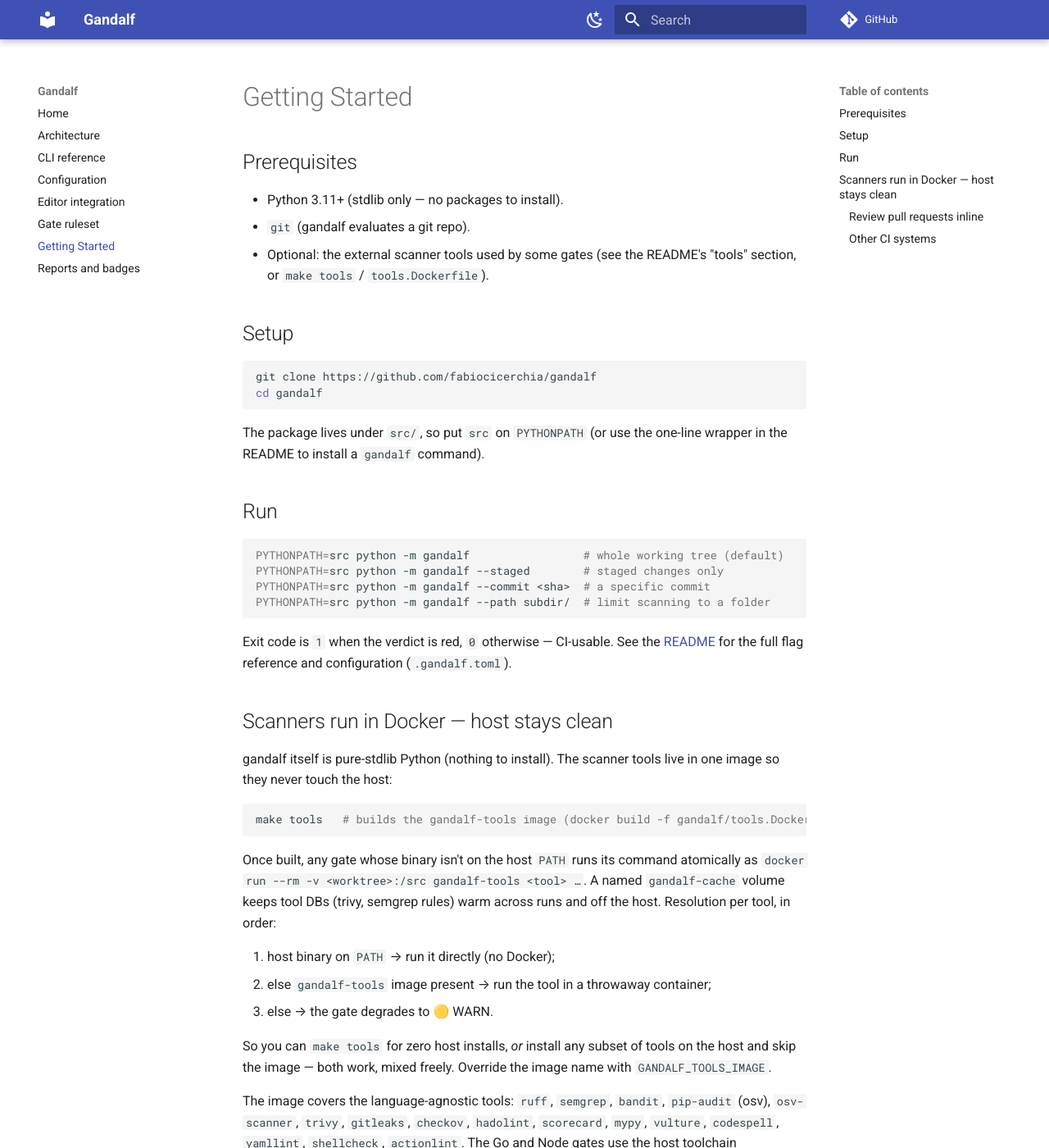
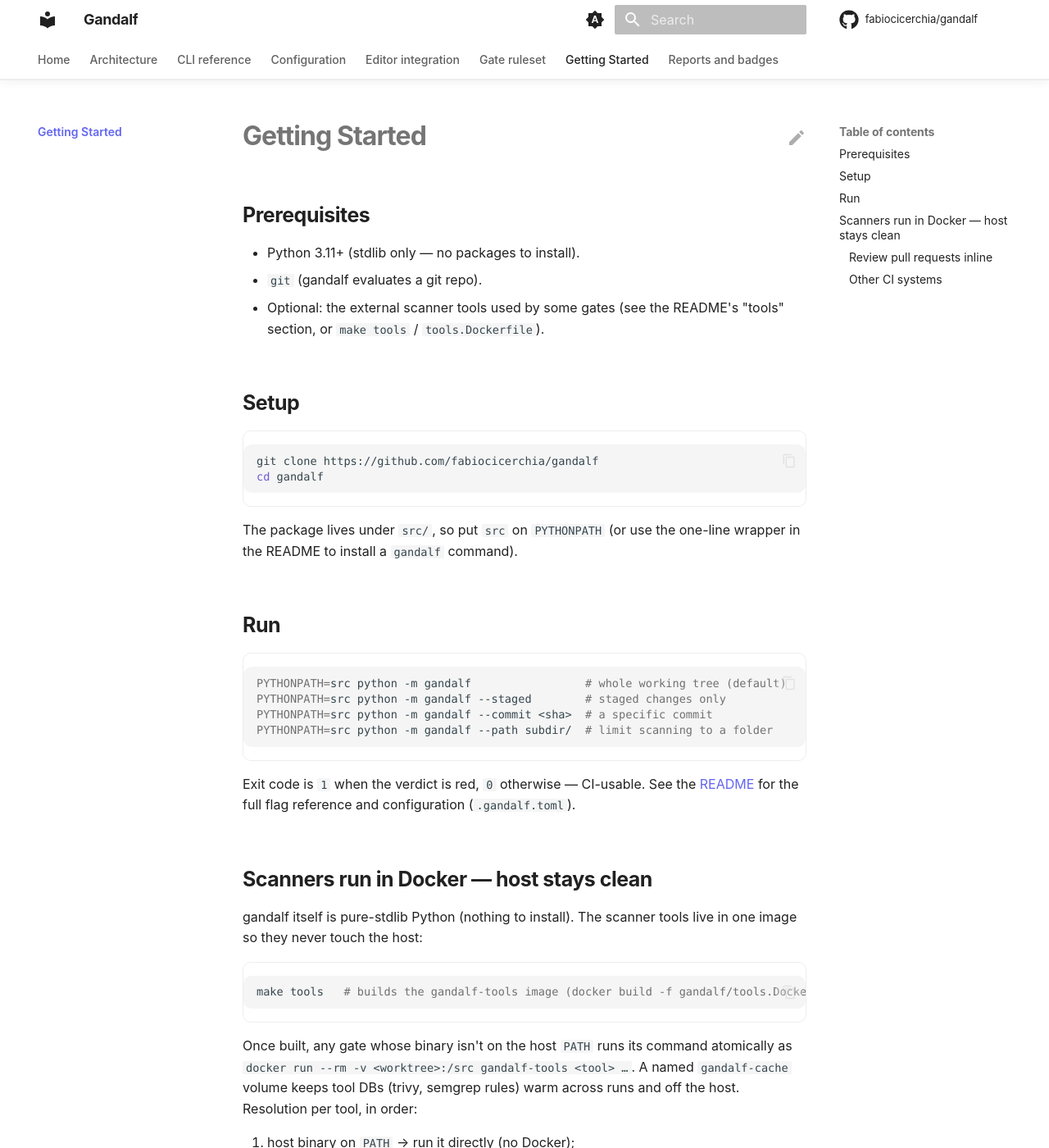
Before and after one commit to fabiocicerchia/gandalf, an MkDocs documentation site: the page built from docs/getting-started.md, in a window 1280 px wide and 1400 px high. Shown: the whole window at 82% size. Built offline with MkDocs 1.6.1 and Material for MkDocs 9.7.7, drawn with Linux system fonts in a browser that asks for light colours; comment, search, counter and statistics services are not loaded; some of the changed text lies outside the part shown.

Commit message:
feat(docs): build the docs site in Actions and drop Read the Docs
This repo's mkdocs.yml has never been rendered: Pages serves main/docs as
a folder, so the site is docs/index.html plus raw markdown, and the doc
pages come back as text/markdown rather than a rendered site.

docs.yml builds it with `mkdocs build --strict` on the pinned toolchain and
deploys the artifact to Pages. The splash is copied to the artifact root,
where the repo homepage and README badges already point, and the rendered
site publishes under /docs/ — so no existing URL breaks.

mkdocs.yml takes the shared Material template but keeps this repo's own nav.
docs/requirements.txt pins the toolchain, git-revision-date-localized
included: the config loads it and the strict build aborts without it.
check-yaml skips mkdocs.yml, whose Material tags safe_load cannot parse.

The strict build also found links the raw-markdown site was hiding:
../README.md was never a valid relative target (the README is not inside
docs/), and several links pointed at files outside the docs tree. Fixed
in: docs/getting-started.md.

Co-Authored-By: Claude Opus 5 (1M context) <noreply@anthropic.com>
Claude-Session: https://claude.ai/code/session_01F5By8zzZMak7tqZGraixSJ

````diff
--- a/.pre-commit-config.yaml
+++ b/.pre-commit-config.yaml
@@ -22,7 +22,7 @@ repos:
         # templates rather than YAML — the parser cannot read either as-is. The
         # exclude is path-relative so it catches chart/ and charts/<name>/ alike.
         args: [--allow-multiple-documents]
-        exclude: (^|/)templates/
+        exclude: (^|/)templates/|^mkdocs\.yml$
       - id: check-json
       - id: check-toml
       # Python only (types: [python]) — a no-op in a repo with no .py files, so
--- a/docs/getting-started.md
+++ b/docs/getting-started.md
@@ -27,7 +27,7 @@ PYTHONPATH=src python -m gandalf --path subdir/  # limit scanning to a folder
 ```
 
 Exit code is `1` when the verdict is red, `0` otherwise — CI-usable. See the
-[README](../README.md) for the full flag reference and configuration
+[README](README.md) for the full flag reference and configuration
 (`.gandalf.toml`).
 
 ## Scanners run in Docker — host stays clean
@@ -81,7 +81,7 @@ scoped to the diff so anchors match GitHub's view. With `code-scanning: true` it
 also uploads SARIF so findings appear in the Security tab and as PR diff
 annotations. It needs only the built-in `GITHUB_TOKEN`. gandalf reviews its own
 PRs the same way via `.github/workflows/gandalf-pr.yml` (`uses: ./`). See
-[`examples/github-actions/`](../examples/github-actions/README.md) for the full
+[`examples/github-actions/`](https://github.com/fabiocicerchia/gandalf/blob/main/examples/github-actions/README.md) for the full
 drop-in workflow, inputs, code scanning, and the advisory-vs-blocking toggle.
 
 ### Other CI systems
@@ -112,6 +112,6 @@ the container as root.
 Drop-in files for GitLab CI, CircleCI, Travis, Azure DevOps, AWS CodePipeline,
 Devtron, Northflank, Spacelift, Jenkins, Bitbucket Pipelines, Google Cloud
 Build, Tekton, Argo Workflows, Harness, Buildkite and Drone/Woodpecker are in
-[`examples/ci-platforms/`](../examples/ci-platforms/README.md), along with which
+[`examples/ci-platforms/`](https://github.com/fabiocicerchia/gandalf/blob/main/examples/ci-platforms/README.md), along with which
 platform ingests `--junit` where, and how to adopt on a repo that isn't green
 yet (`--min-score`, `--write-baseline`).
--- /dev/null
+++ b/docs/stylesheets/extra.css
@@ -0,0 +1,227 @@
+/*
+ * PROJECT_NAME — premium documentation theme for MkDocs Material.
+ * System typography, gradient accents, soft depth, icon-driven feature cards.
+ * Nothing here loads over the network: no CDN, no web font, no analytics.
+ *
+ * ── The one thing you change ──────────────────────────────────────────────
+ * The accent below. Pick the colour of the cluster the project belongs to so
+ * the docs, the landing page (docs/index.html) and the GitHub description read
+ * as one family — don't pick from taste. Set --accent and --accent-2 to match
+ * the pair you used in docs/index.html:
+ *
+ *   platform / Kubernetes    #38bdf8  #3b82f6   (blue)
+ *   security / supply chain  #fb923c  #ef4444   (orange-red)
+ *   CLI utilities            #22d3ee  #6366f1   (cyan-indigo)   ← default
+ *   GreenOps                 #34d399  #059669   (green)
+ */
+
+:root {
+  /* Keep --accent / --accent-2 identical to docs/index.html so the splash and
+     the docs site never drift. Roles below map them for legibility: indigo
+     carries chrome/links (contrast on white), cyan is the interactive accent;
+     the hero and buttons blend both. */
+  --accent: #22d3ee;
+  --accent-2: #6366f1;
+
+  --md-primary-fg-color: var(--accent-2);
+  --md-primary-fg-color--light: var(--accent-2);
+  --md-primary-fg-color--dark: var(--accent-2);
+  --md-accent-fg-color: var(--accent);
+
+  /* System stack — matches docs/index.html and needs no download. */
+  --md-text-font-family: -apple-system, BlinkMacSystemFont, "Segoe UI", Roboto,
+    Helvetica, Arial, sans-serif;
+  --md-code-font-family: ui-monospace, SFMono-Regular, "SF Mono", Menlo, Monaco,
+    Consolas, "Liberation Mono", monospace;
+}
+
+/* Keep the header/links legible on the custom primary in both schemes. */
+[data-md-color-primary="custom"] {
+  --md-primary-bg-color: #ffffff;
+  --md-typeset-a-color: var(--accent-2); /* indigo — readable on white */
+}
+[data-md-color-scheme="slate"] {
+  --md-typeset-a-color: var(--accent); /* cyan — readable on the dark ground */
+  --md-default-bg-color: #0b0f1a;
+  --md-default-bg-color--light: #0d1220;
+}
+[data-md-color-scheme="slate"] .md-header,
+[data-md-color-scheme="slate"] .md-tabs {
+  background-color: #0b0f1a;
+}
+
+/* === Header: translucent, blurred, hairline divider ====================== */
+
+.md-header {
+  background-color: var(--md-default-bg-color);
+  color: var(--md-default-fg-color);
+  box-shadow: none;
+  border-bottom: 1px solid var(--md-default-fg-color--lightest);
+  backdrop-filter: saturate(180%) blur(20px);
+  -webkit-backdrop-filter: saturate(180%) blur(20px);
+}
+.md-header[data-md-state="shadow"],
+.md-header--shadow {
+  box-shadow: 0 2px 12px rgba(0, 0, 0, 0.06);
+}
+.md-header__title {
+  font-weight: 700;
+  letter-spacing: -0.02em;
+}
+.md-tabs {
+  background-color: var(--md-default-bg-color);
+  color: var(--md-default-fg-color);
+  border-bottom: 1px solid var(--md-default-fg-color--lightest);
+}
+.md-tabs__link {
+  opacity: 0.72;
+  font-weight: 500;
+}
+.md-tabs__link:hover,
+.md-tabs__link--active {
+  opacity: 1;
+}
+
+/* === Typography ========================================================== */
+
+.md-typeset {
+  font-feature-settings: "kern", "liga";
+}
+.md-typeset h1 {
+  font-weight: 700;
+  letter-spacing: -0.03em;
+  line-height: 1.15;
+}
+.md-typeset h2 {
+  font-weight: 650;
+  letter-spacing: -0.02em;
+  margin-top: 2.4em;
+}
+.md-typeset h3 {
+  font-weight: 600;
+  letter-spacing: -0.01em;
+}
+
+/* Rounded, bordered code blocks — softer than the default flush edges. */
+.md-typeset pre > code,
+.md-typeset .highlight > pre {
+  border-radius: 10px;
+}
+.md-typeset .highlight {
+  border-radius: 10px;
+  border: 1px solid var(--md-default-fg-color--lightest);
+}
+
+/* Tables read as cards and scroll on narrow screens instead of clipping. */
+.md-typeset table:not([class]) {
+  border-radius: 10px;
+  border: 1px solid var(--md-default-fg-color--lightest);
+  overflow: hidden;
+  font-size: 0.78rem;
+}
+.md-typeset table:not([class]) th {
+  font-weight: 600;
+  text-transform: uppercase;
+  letter-spacing: 0.04em;
+  font-size: 0.68rem;
+}
+
+/* === Buttons ============================================================= */
+
+.md-typeset .md-button {
+  border-radius: 980px;
+  font-weight: 600;
+  padding: 0.5em 1.4em;
+  transition: transform 0.25s cubic-bezier(0.25, 0.1, 0.25, 1),
+    box-shadow 0.25s ease;
+}
+.md-typeset .md-button--primary {
+  background: linear-gradient(135deg, var(--accent), var(--accent-2));
+  border: none;
+  color: #fff;
+}
+.md-typeset .md-button:hover {
+  transform: translateY(-1px) scale(1.02);
+  box-shadow: 0 6px 24px rgba(99, 102, 241, 0.3);
+}
+
+/* === Home hero =========================================================== */
+/* Rendered from a <div class="hero"> block in docs/README.md. */
+
+.md-typeset .hero {
+  text-align: center;
+  padding: 3.5rem 1rem 1rem;
+}
+.md-typeset .hero h1 {
+  font-size: 3rem;
+  margin: 0 0 0.4rem;
+  background: linear-gradient(135deg, var(--accent), var(--accent-2));
+  -webkit-background-clip: text;
+  background-clip: text;
+  -webkit-text-fill-color: transparent;
+  color: transparent;
+}
+.md-typeset .hero .hero-tagline {
+  font-size: 1.3rem;
+  font-weight: 500;
+  color: var(--md-default-fg-color--light);
+  max-width: 42rem;
+  margin: 0 auto 1.6rem;
+  line-height: 1.4;
+}
+.md-typeset .hero .md-button + .md-button {
+  margin-left: 0.5rem;
+}
+
+/* === Feature cards ======================================================= */
+/* Material's `<div class="grid cards">` list syntax, given depth + hover. */
+
+.md-typeset .grid.cards > ul > li,
+.md-typeset .grid > .card {
+  border-radius: 16px;
+  border: 1px solid var(--md-default-fg-color--lightest);
+  padding: 1.4rem;
+  transition: transform 0.3s cubic-bezier(0.25, 0.1, 0.25, 1),
+    box-shadow 0.3s ease, border-color 0.3s ease;
+}
+.md-typeset .grid.cards > ul > li:hover,
+.md-typeset .grid > .card:hover {
+  transform: translateY(-3px);
+  border-color: color-mix(in srgb, var(--accent) 40%, transparent);
+  box-shadow: 0 10px 34px rgba(0, 0, 0, 0.08);
+}
+[data-md-color-scheme="slate"] .md-typeset .grid.cards > ul > li:hover {
+  box-shadow: 0 10px 34px rgba(0, 0, 0, 0.5);
+}
+.md-typeset .grid.cards > ul > li > hr {
+  margin: 0.8rem 0;
+}
+.md-typeset .grid.cards .twemoji,
+.md-typeset .grid.cards svg {
+  color: var(--accent);
+}
+
+/* === Sidebar / nav ======================================================= */
+
+.md-nav__title {
+  font-weight: 700;
+  letter-spacing: -0.01em;
+}
+.md-nav__link--active {
+  font-weight: 600;
+}
+
+/* === Footer ============================================================== */
+
+.md-footer-meta {
+  background-color: var(--md-default-bg-color);
+  border-top: 1px solid var(--md-default-fg-color--lightest);
+}
+.md-footer-meta .md-footer-copyright,
+.md-footer-meta .md-footer__link {
+  color: var(--md-default-fg-color--light);
+}
+
+html {
+  scroll-behavior: smooth;
+}
--- a/mkdocs.yml
+++ b/mkdocs.yml
@@ -1,16 +1,129 @@
+# Gandalf docs — MkDocs Material, styled to feel like a product site
+# (premium hero, feature cards, nav tabs, dark/light, local search, edit links)
+# while staying on the portfolio's standard tooling. See docs/stylesheets/extra.css
+# for the look; the accent palette lives there and is the only thing you swap.
 site_name: Gandalf
 site_description: Codebase quality-gate evaluator with RAG traffic lights.
+site_url: https://fabiocicerchia.github.io/gandalf/docs/
 repo_url: https://github.com/fabiocicerchia/gandalf
+repo_name: fabiocicerchia/gandalf
+edit_uri: edit/main/docs/
+copyright: Copyright &copy; 2026 Fabio Cicerchia
 docs_dir: docs
+
+# docs/index.html is the standalone GitHub Pages splash, not a docs page. Keep
+# it out of the MkDocs render so the site home (README.md) maps to index.html
+# without a collision. GitHub Pages still serves the raw file; RTD serves this.
+exclude_docs: |
+  index.html
+  requirements.txt
 
 theme:
   name: material
+  # No web fonts: these docs avoid external requests (privacy, offline docs,
+  # reproducible RTD builds). A system font stack is set in extra.css instead.
+  font: false
+  language: en
   palette:
-    - scheme: default
-      toggle: { icon: material/weather-night, name: Dark mode }
-    - scheme: slate
-      toggle: { icon: material/weather-sunny, name: Light mode }
+    # Follows the OS by default, with a manual toggle. `primary`/`accent: custom`
+    # hand the colours to extra.css so both schemes share one palette.
+    - media: "(prefers-color-scheme)"
+      primary: custom
+      accent: custom
+      toggle:
+        icon: material/brightness-auto
+        name: Switch to light mode
+    - media: "(prefers-color-scheme: light)"
+      scheme: default
+      primary: custom
+      accent: custom
+      toggle:
+        icon: material/weather-night
+        name: Switch to dark mode
+    - media: "(prefers-color-scheme: dark)"
+      scheme: slate
+      primary: custom
+      accent: custom
+      toggle:
+        icon: material/weather-sunny
+        name: Switch to system preference
+  features:
+    - navigation.tabs
+    - navigation.tabs.sticky
+    - navigation.sections
+    - navigation.top
+    - navigation.tracking
+    - navigation.indexes
+    - toc.follow
+    - search.suggest
+    - search.highlight
+    - search.share
+    - content.code.copy
+    - content.code.annotate
+    - content.action.edit
+    - content.tooltips
+  icon:
+    repo: fontawesome/brands/github
+    edit: material/pencil
 
+extra_css:
+  - stylesheets/extra.css
+
+extra:
+  # `generator: false` drops the "Made with Material for MkDocs" line; keep it
+  # if you'd rather credit the theme.
+  generator: false
+  social:
+    - icon: fontawesome/brands/github
+      link: https://github.com/fabiocicerchia/gandalf
+
+# Only the search plugin ships with MkDocs itself, so RTD needs nothing beyond
+# docs/requirements.txt. Anything else (social cards, minify, git-revision-date)
+# is a pip add — wire it into requirements.txt too or the RTD build breaks.
+plugins:
+  - search
+  - git-revision-date-localized:
+      enable_creation_date: true
+      # RTD's clone can be shallow; fall back to the build date instead of
+      # failing when a file's history isn't present.
+      fallback_to_build_date: true
+      type: date
+  # Note: Material's `social` plugin is deliberately NOT enabled — it downloads
+  # a font from fonts.google.com at build time, which breaks this repo's
+  # no-external-requests / reproducible-build stance (and every RTD build that
+  # inherits this template). Add Open Graph images by hand if you want them.
+
+markdown_extensions:
+  - abbr
+  - admonition
+  - attr_list
+  - def_list
+  - footnotes
+  - md_in_html
+  - tables
+  - toc:
+      permalink: true
+  - pymdownx.details
+  - pymdownx.superfences
+  - pymdownx.highlight:
+      anchor_linenums: true
+      line_spans: __span
+      pygments_lang_class: true
+  - pymdownx.inlinehilite
+  - pymdownx.snippets:
+      # `.` is the repo root (where mkdocs runs), so docs/changelog.md can embed
+      # the root CHANGELOG.md with `--8<-- "CHANGELOG.md"`.
+      base_path: ["."]
+      check_paths: true
+  - pymdownx.tabbed:
+      alternate_style: true
+  - pymdownx.tasklist:
+      custom_checkbox: true
+  - pymdownx.emoji:
+      emoji_index: !!python/name:material.extensions.emoji.twemoji
+      emoji_generator: !!python/name:material.extensions.emoji.to_svg
+
+# Top-level entries become tabs (theme feature navigation.tabs).
 nav:
   - Home: README.md
   - Architecture: architecture.md
@@ -20,7 +133,3 @@ nav:
   - Gate ruleset: gates.md
   - Getting Started: getting-started.md
   - Reports and badges: reports.md
-
-markdown_extensions:
-  - admonition
-  - pymdownx.superfences
````
Also changed, not shown: docs/requirements.txt (added, +10 -0 lines), 1 other file.
